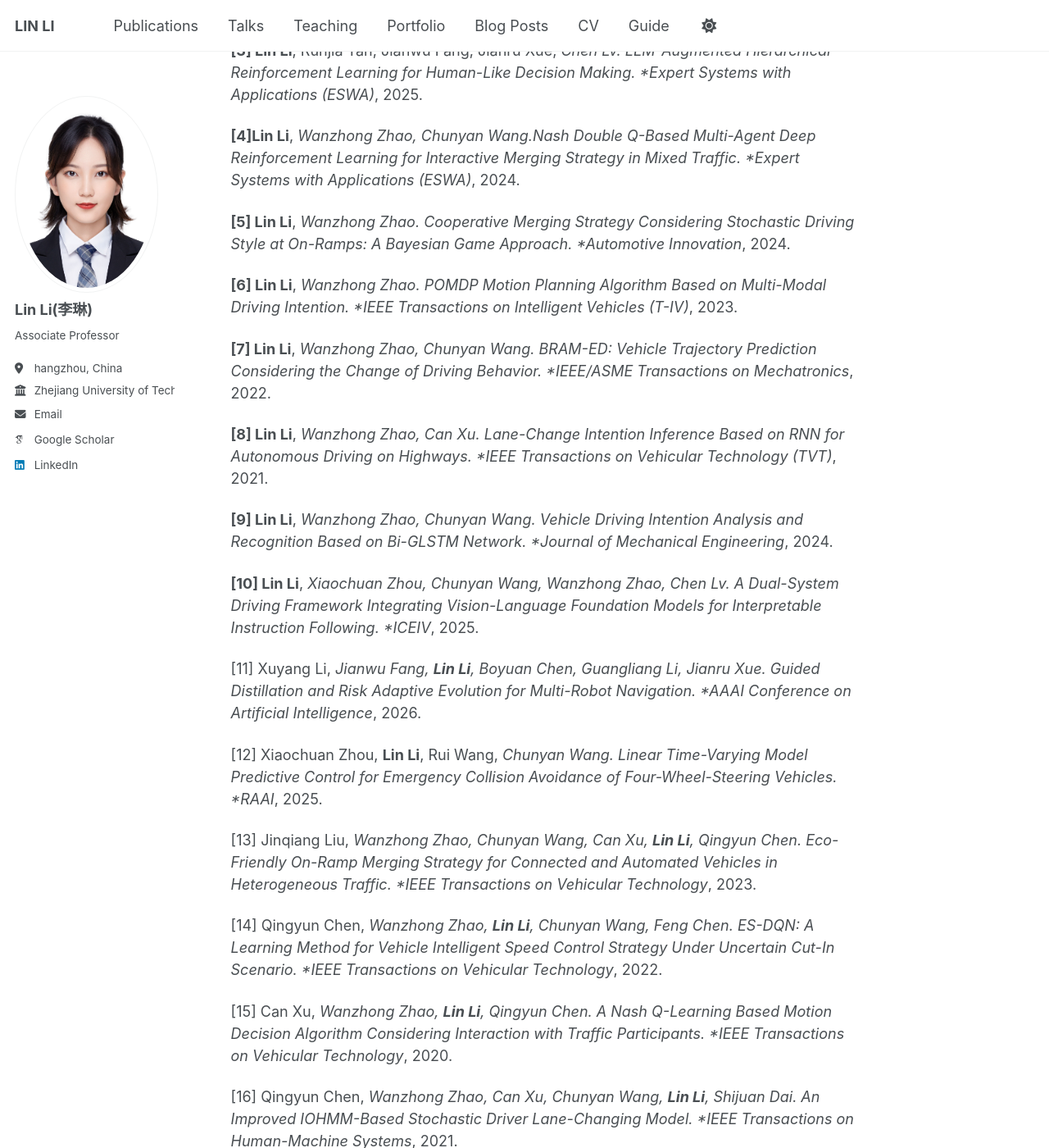
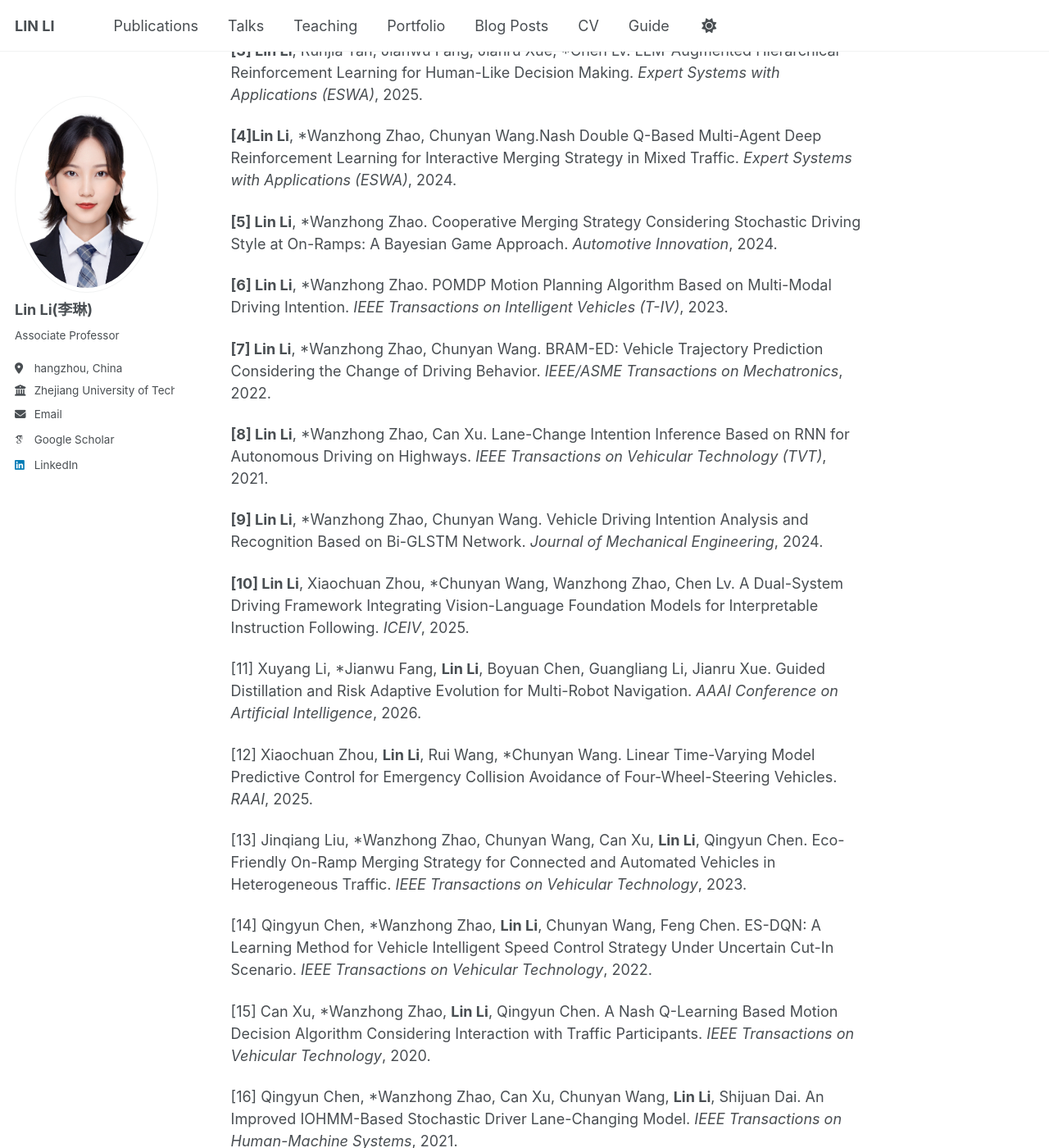
Before and after one commit to lilin96/lilin96a.github.io, a Jekyll site: the page built from _pages/about.md, in a window 1280 px wide and 1400 px high, scrolled down 982 px. Shown: the whole window at 82% size. Built offline with Jekyll 4.4.1, drawn with Linux system fonts in a browser that asks for light colours; some web fonts are replaced; a script bundle is joined from its source files by our own code; library files that are not in the unit come from our copies; some of the changed text lies outside the part shown.

Commit message:
Update about.md

```diff
--- a/_pages/about.md
+++ b/_pages/about.md
@@ -18,34 +18,34 @@ My recent research interests include:
 - Motion Planning
 ## Selected Publications
 
-**[1] Lin Li**, Shuo Cheng, Xiangkun He, *Chen Lv. Predictive Risk-Aware MARL-Based Cooperative Driving Strategy for CAVs in Highly Interactive Driving Environments. *IEEE Transactions on Intelligent Transportation Systems (T-ITS)*, 2026.
+**[1] Lin Li**, Shuo Cheng, Xiangkun He, \*Chen Lv. Predictive Risk-Aware MARL-Based Cooperative Driving Strategy for CAVs in Highly Interactive Driving Environments. *IEEE Transactions on Intelligent Transportation Systems (T-ITS)*, 2026.
 
-**[2] Lin Li**, Yuxin Cai, Jianwu Fang, Jianru Xue, *Chen Lv. COVLM-RL: Critical Object-Oriented Reasoning for Autonomous Driving Using VLM-Guided Reinforcement Learning. *IEEE ITSC 2025* 🏆 **Best Paper Award (First Prize)**
+**[2] Lin Li**, Yuxin Cai, Jianwu Fang, Jianru Xue, \*Chen Lv. COVLM-RL: Critical Object-Oriented Reasoning for Autonomous Driving Using VLM-Guided Reinforcement Learning. *IEEE ITSC 2025* 🏆 **Best Paper Award (First Prize)**
 
-**[3] Lin Li**, Runjia Tan, Jianwu Fang, Jianru Xue, *Chen Lv. LLM-Augmented Hierarchical Reinforcement Learning for Human-Like Decision Making. *Expert Systems with Applications (ESWA)*, 2025.
+**[3] Lin Li**, Runjia Tan, Jianwu Fang, Jianru Xue, \*Chen Lv. LLM-Augmented Hierarchical Reinforcement Learning for Human-Like Decision Making. *Expert Systems with Applications (ESWA)*, 2025.
 
-**[4]Lin Li**, *Wanzhong Zhao, Chunyan Wang.Nash Double Q-Based Multi-Agent Deep Reinforcement Learning for Interactive Merging Strategy in Mixed Traffic. *Expert Systems with Applications (ESWA)*, 2024.
+**[4]Lin Li**, \*Wanzhong Zhao, Chunyan Wang.Nash Double Q-Based Multi-Agent Deep Reinforcement Learning for Interactive Merging Strategy in Mixed Traffic. *Expert Systems with Applications (ESWA)*, 2024.
 
-**[5] Lin Li**, *Wanzhong Zhao. Cooperative Merging Strategy Considering Stochastic Driving Style at On-Ramps: A Bayesian Game Approach. *Automotive Innovation*, 2024.
+**[5] Lin Li**, \*Wanzhong Zhao. Cooperative Merging Strategy Considering Stochastic Driving Style at On-Ramps: A Bayesian Game Approach. *Automotive Innovation*, 2024.
 
-**[6] Lin Li**, *Wanzhong Zhao. POMDP Motion Planning Algorithm Based on Multi-Modal Driving Intention. *IEEE Transactions on Intelligent Vehicles (T-IV)*, 2023.
+**[6] Lin Li**, \*Wanzhong Zhao. POMDP Motion Planning Algorithm Based on Multi-Modal Driving Intention. *IEEE Transactions on Intelligent Vehicles (T-IV)*, 2023.
 
-**[7] Lin Li**, *Wanzhong Zhao, Chunyan Wang. BRAM-ED: Vehicle Trajectory Prediction Considering the Change of Driving Behavior. *IEEE/ASME Transactions on Mechatronics*, 2022.
+**[7] Lin Li**, \*Wanzhong Zhao, Chunyan Wang. BRAM-ED: Vehicle Trajectory Prediction Considering the Change of Driving Behavior. *IEEE/ASME Transactions on Mechatronics*, 2022.
 
-**[8] Lin Li**, *Wanzhong Zhao, Can Xu. Lane-Change Intention Inference Based on RNN for Autonomous Driving on Highways. *IEEE Transactions on Vehicular Technology (TVT)*, 2021.
+**[8] Lin Li**, \*Wanzhong Zhao, Can Xu. Lane-Change Intention Inference Based on RNN for Autonomous Driving on Highways. *IEEE Transactions on Vehicular Technology (TVT)*, 2021.
 
-**[9] Lin Li**, *Wanzhong Zhao, Chunyan Wang. Vehicle Driving Intention Analysis and Recognition Based on Bi-GLSTM Network. *Journal of Mechanical Engineering*, 2024.
+**[9] Lin Li**, \*Wanzhong Zhao, Chunyan Wang. Vehicle Driving Intention Analysis and Recognition Based on Bi-GLSTM Network. *Journal of Mechanical Engineering*, 2024.
 
-**[10] Lin Li**, *Xiaochuan Zhou, Chunyan Wang, Wanzhong Zhao, Chen Lv. A Dual-System Driving Framework Integrating Vision-Language Foundation Models for Interpretable Instruction Following. *ICEIV*, 2025.
+**[10] Lin Li**, Xiaochuan Zhou, \*Chunyan Wang, Wanzhong Zhao, Chen Lv. A Dual-System Driving Framework Integrating Vision-Language Foundation Models for Interpretable Instruction Following. *ICEIV*, 2025.
 
-[11] Xuyang Li, *Jianwu Fang, **Lin Li**, Boyuan Chen, Guangliang Li, Jianru Xue. Guided Distillation and Risk Adaptive Evolution for Multi-Robot Navigation. *AAAI Conference on Artificial Intelligence*, 2026.
+[11] Xuyang Li, \*Jianwu Fang, **Lin Li**, Boyuan Chen, Guangliang Li, Jianru Xue. Guided Distillation and Risk Adaptive Evolution for Multi-Robot Navigation. *AAAI Conference on Artificial Intelligence*, 2026.
 
-[12] Xiaochuan Zhou, **Lin Li**, Rui Wang, *Chunyan Wang. Linear Time-Varying Model Predictive Control for Emergency Collision Avoidance of Four-Wheel-Steering Vehicles. *RAAI*, 2025.
+[12] Xiaochuan Zhou, **Lin Li**, Rui Wang, \*Chunyan Wang. Linear Time-Varying Model Predictive Control for Emergency Collision Avoidance of Four-Wheel-Steering Vehicles. *RAAI*, 2025.
 
-[13] Jinqiang Liu, *Wanzhong Zhao, Chunyan Wang, Can Xu, **Lin Li**, Qingyun Chen. Eco-Friendly On-Ramp Merging Strategy for Connected and Automated Vehicles in Heterogeneous Traffic. *IEEE Transactions on Vehicular Technology*, 2023.
+[13] Jinqiang Liu, \*Wanzhong Zhao, Chunyan Wang, Can Xu, **Lin Li**, Qingyun Chen. Eco-Friendly On-Ramp Merging Strategy for Connected and Automated Vehicles in Heterogeneous Traffic. *IEEE Transactions on Vehicular Technology*, 2023.
 
-[14] Qingyun Chen, *Wanzhong Zhao, **Lin Li**, Chunyan Wang, Feng Chen. ES-DQN: A Learning Method for Vehicle Intelligent Speed Control Strategy Under Uncertain Cut-In Scenario. *IEEE Transactions on Vehicular Technology*, 2022.
+[14] Qingyun Chen, \*Wanzhong Zhao, **Lin Li**, Chunyan Wang, Feng Chen. ES-DQN: A Learning Method for Vehicle Intelligent Speed Control Strategy Under Uncertain Cut-In Scenario. *IEEE Transactions on Vehicular Technology*, 2022.
 
-[15] Can Xu, *Wanzhong Zhao, **Lin Li**, Qingyun Chen. A Nash Q-Learning Based Motion Decision Algorithm Considering Interaction with Traffic Participants. *IEEE Transactions on Vehicular Technology*, 2020.
+[15] Can Xu, \*Wanzhong Zhao, **Lin Li**, Qingyun Chen. A Nash Q-Learning Based Motion Decision Algorithm Considering Interaction with Traffic Participants. *IEEE Transactions on Vehicular Technology*, 2020.
 
-[16] Qingyun Chen, *Wanzhong Zhao, Can Xu, Chunyan Wang, **Lin Li**, Shijuan Dai. An Improved IOHMM-Based Stochastic Driver Lane-Changing Model. *IEEE Transactions on Human-Machine Systems*, 2021.
+[16] Qingyun Chen, \*Wanzhong Zhao, Can Xu, Chunyan Wang, **Lin Li**, Shijuan Dai. An Improved IOHMM-Based Stochastic Driver Lane-Changing Model. *IEEE Transactions on Human-Machine Systems*, 2021.
```
